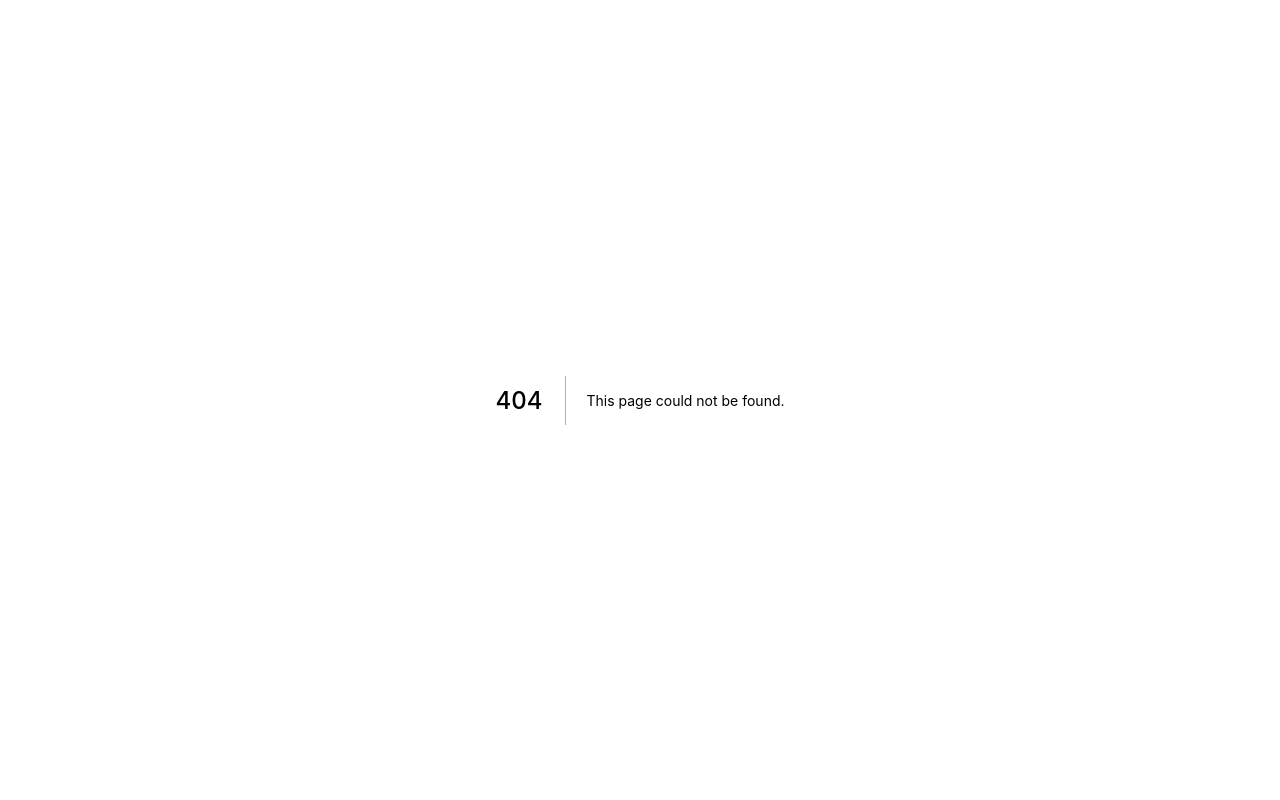
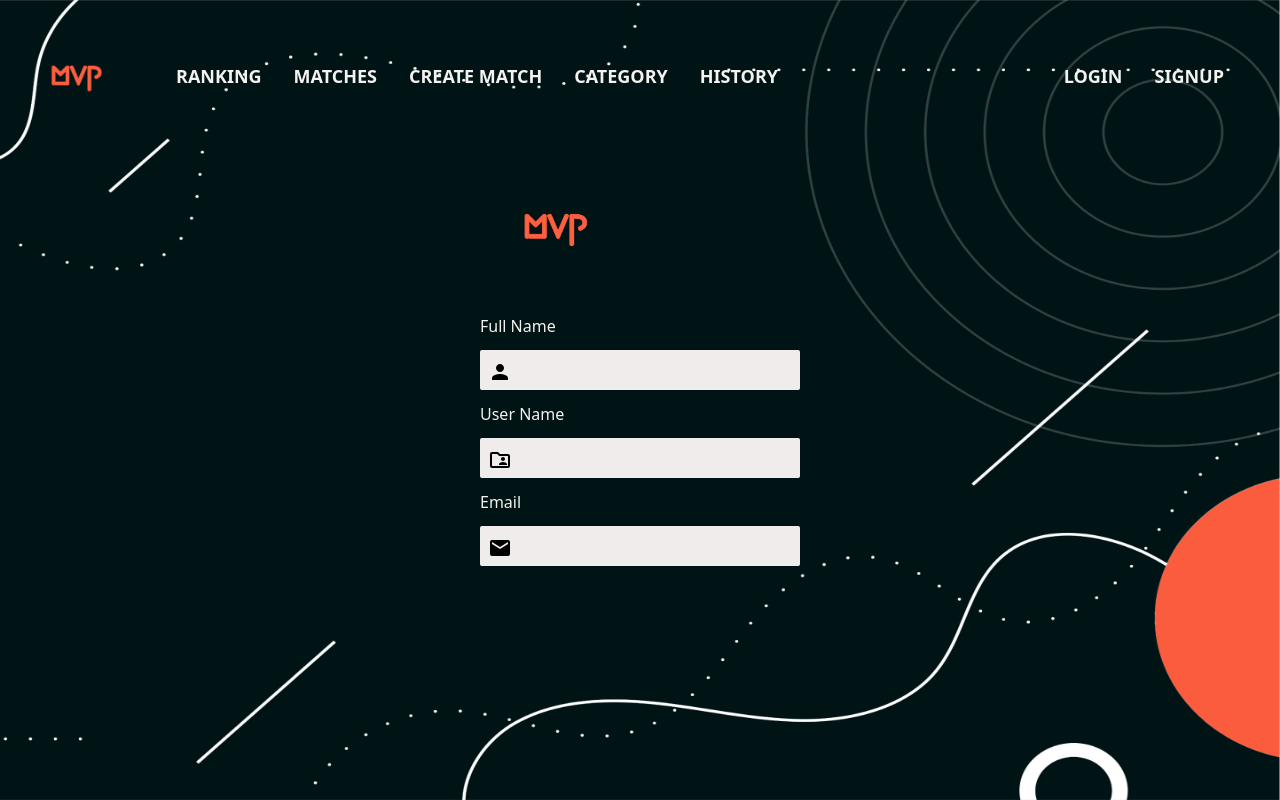
Before and after one commit to s3v3n-up/mvp, a Next.js app: page /profile in a window 1280 px wide. Before the commit this address had no page. Built offline with nearby package versions, Linux system fonts and the light colour scheme.

Commit message:
add profile page

```diff
--- a/src/components/Header.tsx
+++ b/src/components/Header.tsx
@@ -13,7 +13,7 @@ export default function Header(){
         <div className="hidden space-x-8 md:flex cursor-pointer text-lg  font-semibold  ">
           <Link className="headerLink" href="/">RANKING</Link>
           <Link className="headerLink" href="#">MATCHES</Link>
-          <Link className="headerLink" href="#">CREATE MATCH</Link>
+          <Link className="headerLink" href="/create">CREATE MATCH</Link>
           <Link className="headerLink" href="#">CATEGORY</Link>
           <Link className="headerLink" href="#">HISTORY</Link>
         </div>
--- /dev/null
+++ b/src/components/UserProfile.tsx
@@ -0,0 +1,21 @@
+import Image from "next/image"
+import AccountBox from '@mui/icons-material';
+import Input from "../components/Input"
+import {Person,FolderSharedOutlined, Email} from '@mui/icons-material';
+import Icon from '@mui/icons-material/FolderSharedOutlined';
+
+export default function UserProfile(){
+  return (
+    <div className="flex justify-evenly">
+      <div className="absolute top-0 left-0 -z-10 h-screen w-screen">
+          <Image src="/bg.png" layout="fill" alt="black"/>
+      </div>
+      <div className="flex w-1/4 flex-col space-y-3 lg:justify-end">
+        <img src="/mvp-logo.png" alt="" width={150} height={100}/>
+        <Input text="Full Name" icon=<Person/> />
+        <Input text="User Name" icon=<FolderSharedOutlined/> />
+        <Input text="Email" icon=<Email/> />
+      </div>
+    </div>
+  )
+}
--- a/src/components/createMatch.tsx
+++ b/src/components/createMatch.tsx
@@ -9,12 +9,12 @@ export default function CreateMatch(){
     <div className=" flex justify-evenly">
       <div className="flex flex-col space-y-2 lg:justify-end ">
         <div className="absolute top-0 left-0 -z-10 h-screen w-screen">
-          <Image src="/bg.png" layout="fill" alt="green"/>
+          <Image src="/bg.png" layout="fill" alt="black"/>
         </div>
-        <div mt-15>
+        <div >
           <h1 className="text-[#f3f2ef] text-3xl text-center pt-3">Create a Match</h1>
         </div>
-        <form action="">
+        <form  action="">
           <Input text="Location" icon=<AddLocationAlt/>  />
           <SelectOption text="Sport" option="Tennis" icon=<SportsBasketball/> />
           <SelectOption text="Type of Match" option="1 vs 1" icon=<PeopleAlt/> />
--- a/src/components/inputForm.tsx
+++ /dev/null
@@ -1,13 +0,0 @@
-export default function Input(){
-  return (
-    <>
-    <div className='flex justify-left '>
-        <label className="text-[#f3f2ef]" >Location</label>
-        </div>
-        <div className='flex justify-center ml-30 '>
-        <input className="rounded-sm w-80 bg-[#f1ecec] h-8  text-[#31302f] pl-5 mt-2 mb-2 " type="text"  />
-        </div>
-    </>
-
-  )
-}
--- /dev/null
+++ b/src/pages/profile.tsx
@@ -0,0 +1,13 @@
+import Header from "@/components/Header";
+import UserProfile from "@/components/UserProfile"
+
+export default function Profile(){
+  return(
+    <div>
+      <Header/>
+      <UserProfile/>
+
+    </div>
+
+  )
+}
--- a/src/styles/globals.css
+++ b/src/styles/globals.css
@@ -4,6 +4,7 @@
 
 @layer base {
   body {
+
   }
 
 }
```
